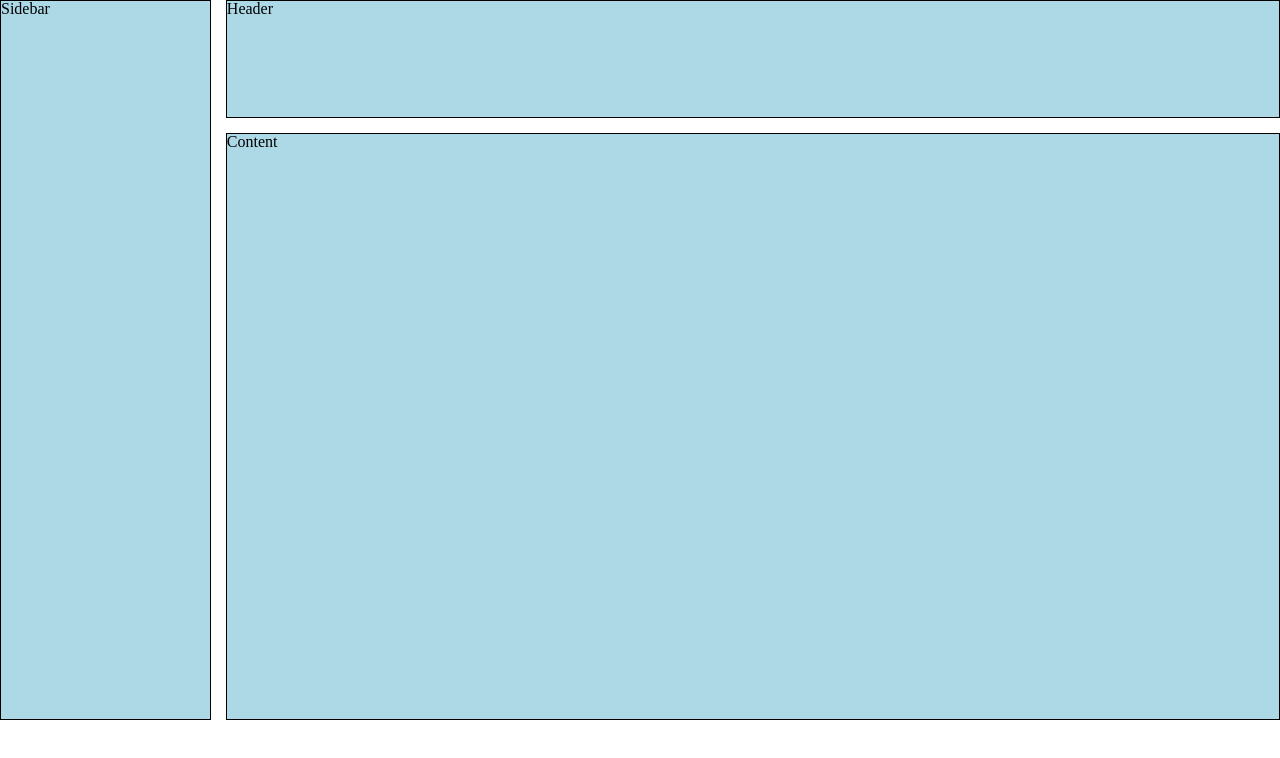
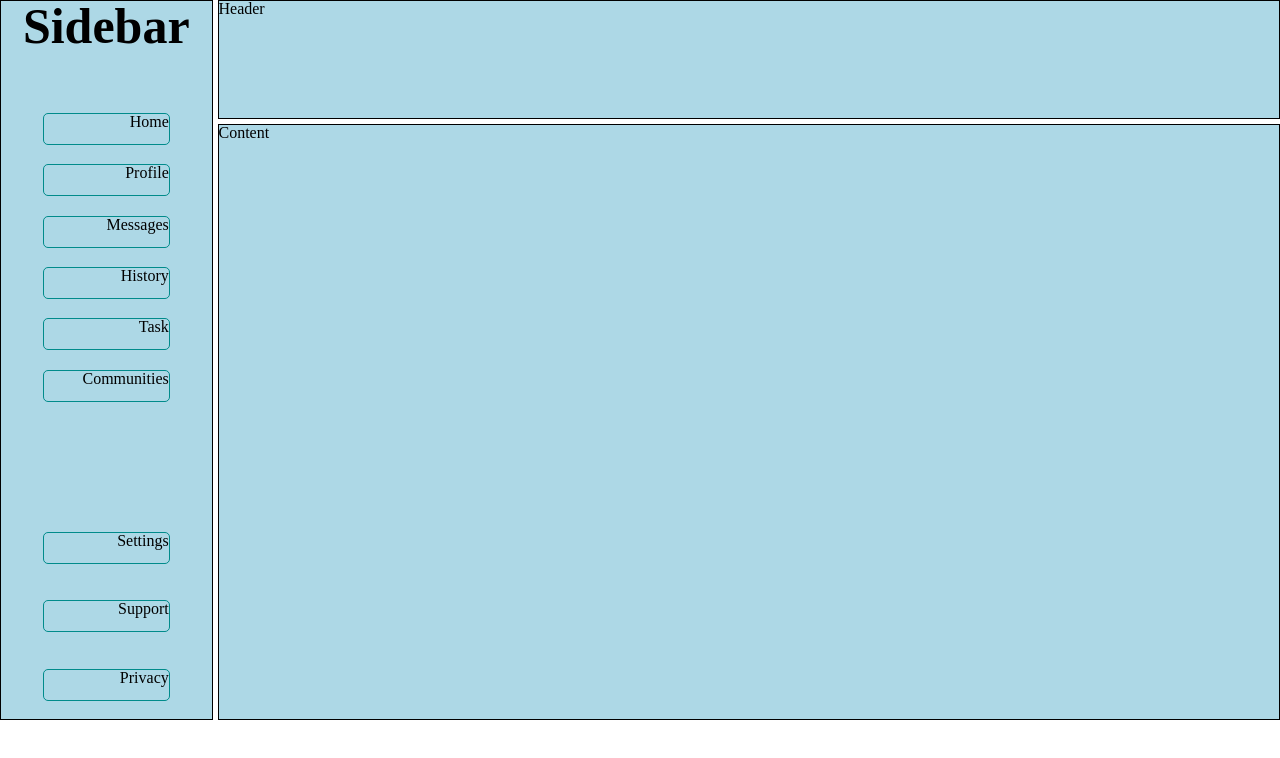
Before and after one commit to dk-ties/TOP_FullStackJavascript, a plain HTML site: page Admin-Dashboard/index.html in a window 1280 px wide. Drawn offline with Linux system fonts and the light colour scheme.

Commit message:
Setting up sidebard

```diff
--- a/Admin-Dashboard/index.html
+++ b/Admin-Dashboard/index.html
@@ -22,7 +22,23 @@
     <![endif]-->
     <div class="wrapper">
       <div class="header">Header</div>
-      <div class="sidebar">Sidebar</div>
+      <div class="sidebar">
+        <h1 class="logo">Sidebar</h1>
+
+        <ul class="topNav">
+          <li>Home</li>
+          <li>Profile</li>
+          <li>Messages</li>
+          <li>History</li>
+          <li>Task</li>
+          <li>Communities</li>
+        </ul>
+        <ul class="botNav">
+          <li>Settings</li>
+          <li>Support</li>
+          <li>Privacy</li>
+        </ul>
+      </div>
       <div class="content">Content</div>
     </div>
     <script src="script.js" async defer></script>
--- a/Admin-Dashboard/style.css
+++ b/Admin-Dashboard/style.css
@@ -4,7 +4,7 @@
   display: grid;
   grid-template-columns: 1fr 5fr;
   grid-template-rows: 1fr 5fr;
-  gap: 15px;
+  gap: 5px;
 }
 
 .header,
@@ -21,8 +21,45 @@
 
 .sidebar {
   grid-row: 1/3;
+  display: grid;
+  justify-content: center;
+  grid-template-rows: 1fr 3fr 1fr 2fr;
 }
 
 .content {
   grid-row: 2/3;
 }
+
+.logo {
+  font-size: 50px;
+  font-weight: bolder;
+  grid-row: 1/2;
+}
+.topNav {
+  grid-row: 2/3;
+  /*   display: grid;
+  grid-auto-rows: minmax(50px, 1fr);
+  justify-content: center; */
+}
+.botNav {
+  grid-row: 4/5;
+  /*   display: grid;
+  grid-auto-rows: 1fr;
+*/
+}
+.topNav,
+.botNav {
+  display: grid;
+  grid-auto-rows: minmax(50px, 1fr);
+  grid-auto-columns: minmax(50px, 1fr);
+  align-items: center;
+  justify-items: center;
+}
+
+li {
+  border: 0.1px solid darkcyan;
+  border-radius: 5px;
+  height: 30px;
+  width: 125px;
+  text-align: end;
+}
```
